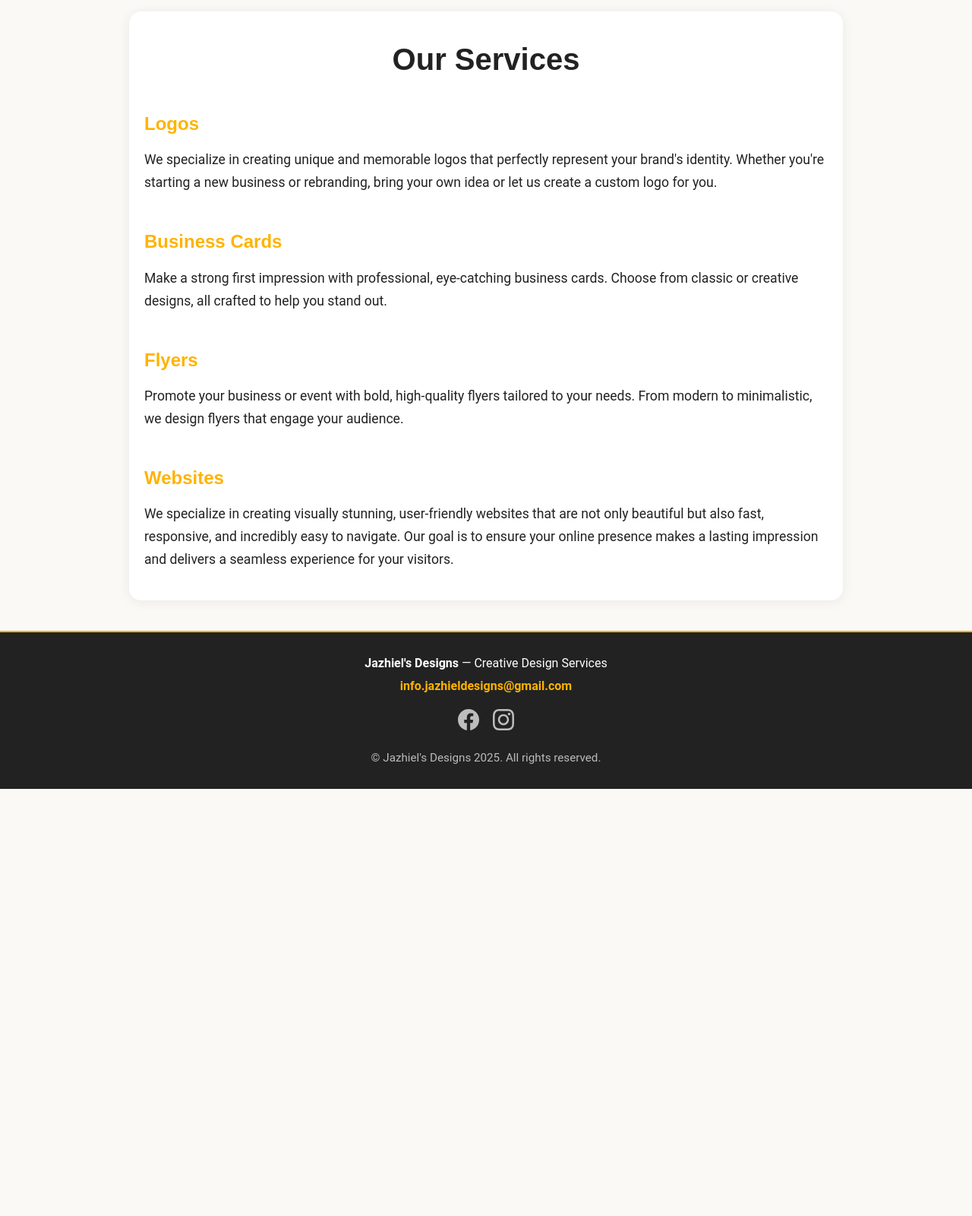
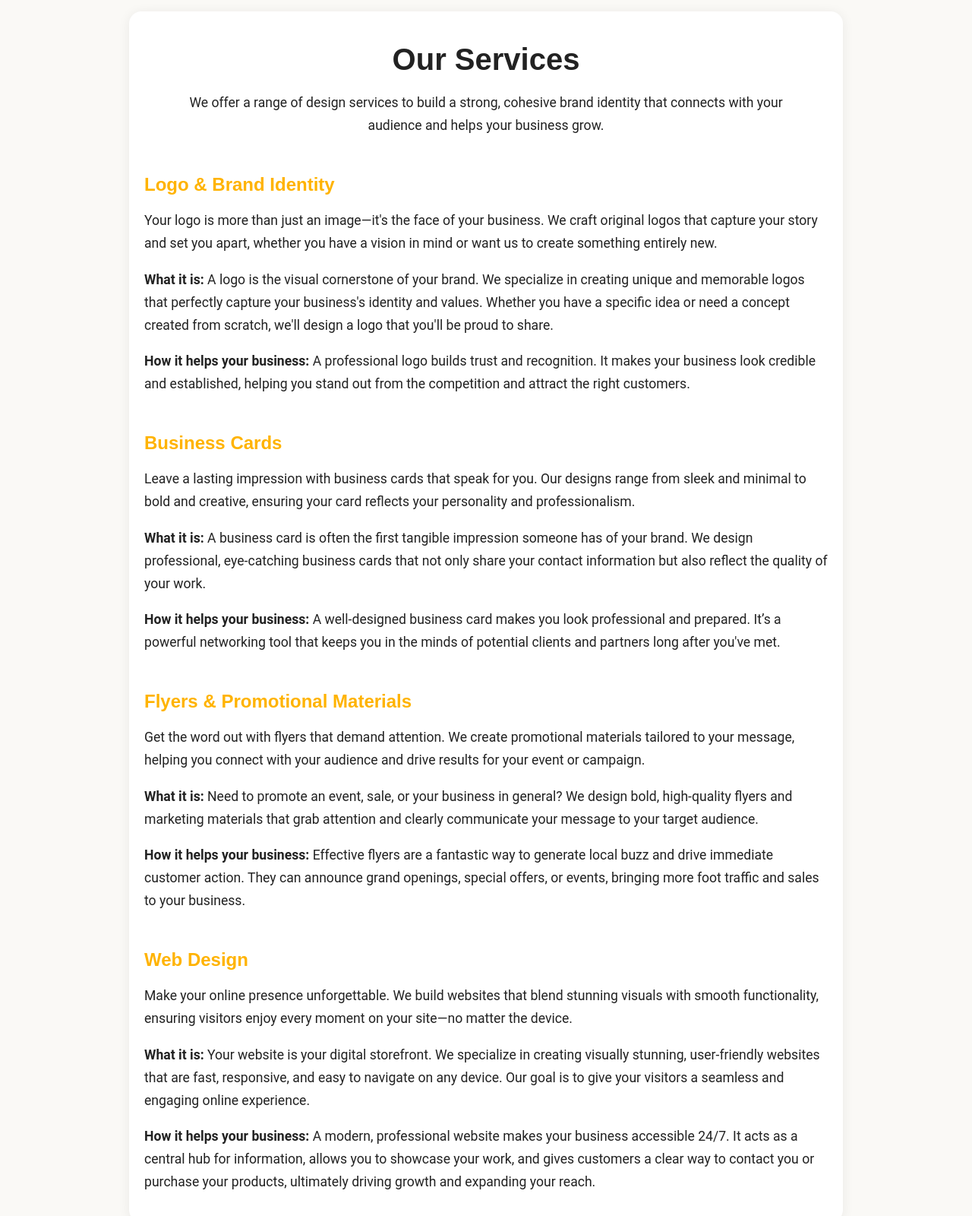
Before and after one commit to Deceit39/myweb-site, a plain HTML site: page services.html in a window 1280 px wide. Shown: the part 320-1920 px from the top of the page at 76% size. Before the commit the page ends 1358 px from the top, so only its background shows below. Drawn offline with Linux system fonts and the light colour scheme; a web font is replaced by a local one.

Commit message:
Add files via upload

```diff
--- a/services.html
+++ b/services.html
@@ -4,9 +4,10 @@
 <head>
   <meta charset="UTF-8" />
   <meta name="viewport" content="width=device-width, initial-scale=1.0" />
+  <meta name="description" content="Explore the creative design services offered by Jazhiel's Designs, including custom logo design, professional business cards, engaging flyers, and modern websites." />
   <link href="css/style.css" rel="stylesheet" type="text/css" />
   <link rel="icon" type="image/x-icon" href="images/logo-notext.svg" />
-  <title>Jazhiel's Designs - Services</title>
+  <title>Our Design Services | Jazhiel's Designs</title>
 </head>
 
 <body>
@@ -31,30 +32,62 @@
   <script type="text/javascript" src="//translate.google.com/translate_a/element.js?cb=googleTranslateElementInit"></script>
   <main>
     <h1>Our Services</h1>
+    <p class="intro-paragraph" style="text-align:center; max-width: 800px; margin: 0 auto 2em;">
+        We offer a range of design services to build a strong, cohesive brand identity that connects with your audience and helps your business grow.
+    </p>
+
     <section>
-      <h2>Logos</h2>
+      <h2>Logo & Brand Identity</h2>
       <p>
-        We specialize in creating unique and memorable logos that perfectly represent your brand's identity. Whether you're starting a new business or rebranding, bring your own idea or let us create a custom logo for you.
+        Your logo is more than just an image—it's the face of your business. We craft original logos that capture your story and set you apart, whether you have a vision in mind or want us to create something entirely new.
+      </p>
+      <p>
+        <strong>What it is:</strong> A logo is the visual cornerstone of your brand. We specialize in creating unique and memorable logos that perfectly capture your business's identity and values. Whether you have a specific idea or need a concept created from scratch, we'll design a logo that you'll be proud to share.
+      </p>
+      <p>
+        <strong>How it helps your business:</strong> A professional logo builds trust and recognition. It makes your business look credible and established, helping you stand out from the competition and attract the right customers.
       </p>
     </section>
+
     <section>
       <h2>Business Cards</h2>
       <p>
-        Make a strong first impression with professional, eye-catching business cards. Choose from classic or creative designs, all crafted to help you stand out.
+        Leave a lasting impression with business cards that speak for you. Our designs range from sleek and minimal to bold and creative, ensuring your card reflects your personality and professionalism.
+      </p>
+      <p>
+        <strong>What it is:</strong> A business card is often the first tangible impression someone has of your brand. We design professional, eye-catching business cards that not only share your contact information but also reflect the quality of your work.
+      </p>
+      <p>
+        <strong>How it helps your business:</strong> A well-designed business card makes you look professional and prepared. It’s a powerful networking tool that keeps you in the minds of potential clients and partners long after you've met.
       </p>
     </section>
+
     <section>
-      <h2>Flyers</h2>
+      <h2>Flyers & Promotional Materials</h2>
       <p>
-        Promote your business or event with bold, high-quality flyers tailored to your needs. From modern to minimalistic, we design flyers that engage your audience.
+        Get the word out with flyers that demand attention. We create promotional materials tailored to your message, helping you connect with your audience and drive results for your event or campaign.
+      </p>
+      <p>
+        <strong>What it is:</strong> Need to promote an event, sale, or your business in general? We design bold, high-quality flyers and marketing materials that grab attention and clearly communicate your message to your target audience.
+      </p>
+      <p>
+        <strong>How it helps your business:</strong> Effective flyers are a fantastic way to generate local buzz and drive immediate customer action. They can announce grand openings, special offers, or events, bringing more foot traffic and sales to your business.
       </p>
     </section>
+
     <section>
-      <h2>Websites</h2>
+      <h2>Web Design</h2>
       <p>
-        We specialize in creating visually stunning, user-friendly websites that are not only beautiful but also fast, responsive, and incredibly easy to navigate. Our goal is to ensure your online presence makes a lasting impression and delivers a seamless experience for your visitors.
+        Make your online presence unforgettable. We build websites that blend stunning visuals with smooth functionality, ensuring visitors enjoy every moment on your site—no matter the device.
+      </p>
+      <p>
+        <strong>What it is:</strong> Your website is your digital storefront. We specialize in creating visually stunning, user-friendly websites that are fast, responsive, and easy to navigate on any device. Our goal is to give your visitors a seamless and engaging online experience.
+      </p>
+      <p>
+        <strong>How it helps your business:</strong> A modern, professional website makes your business accessible 24/7. It acts as a central hub for information, allows you to showcase your work, and gives customers a clear way to contact you or purchase your products, ultimately driving growth and expanding your reach.
       </p>
     </section>
+
   </main>
   <footer class="site-footer">
     <div class="footer-content">
```
Also changed, not shown: contact.html (+5 -4 lines), examples.html (+18 -20 lines), index.html (+5 -6 lines), privacy.html (+6 -6 lines).
